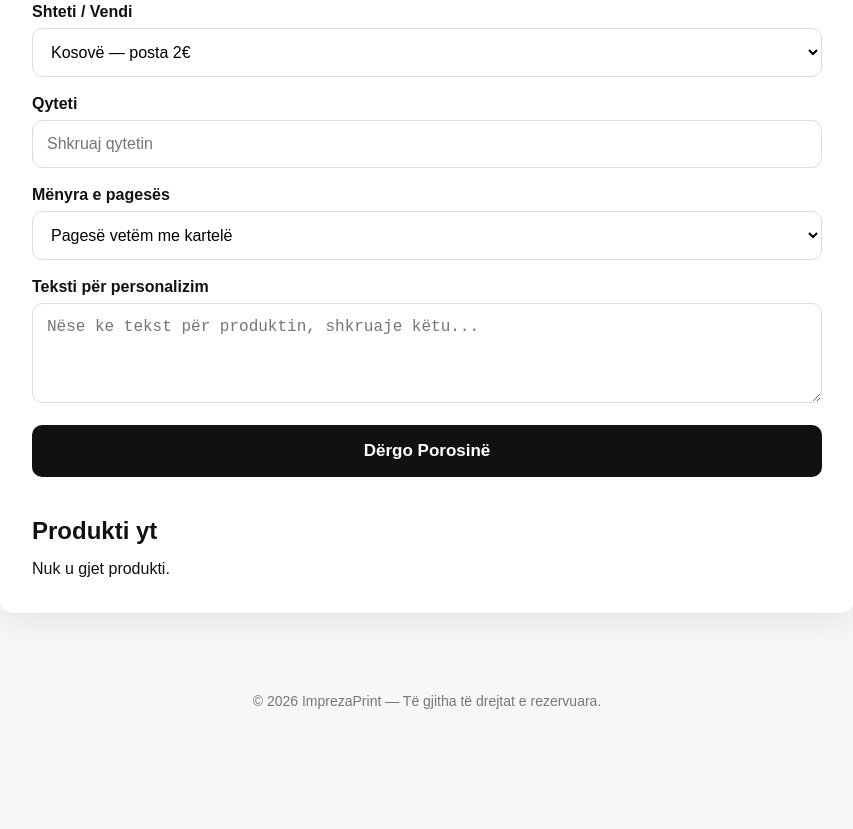
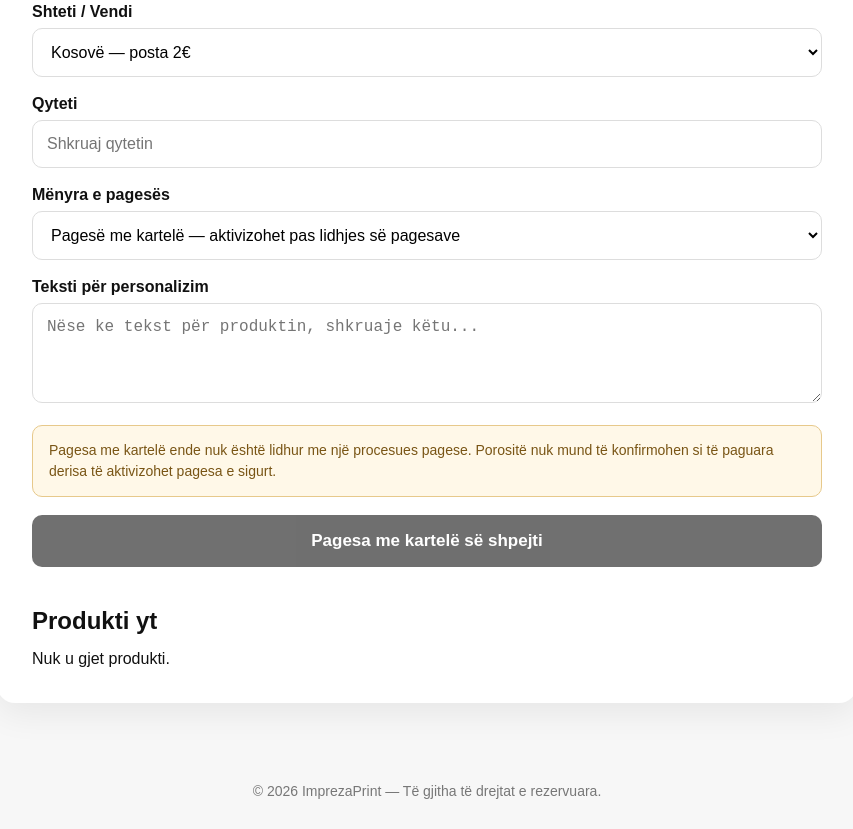
Before and after one commit to ledonbulliqi40-jpg/ImprezaPrint, a website: page frontend/checkout.html in a window 1280 px wide. Shown: the part 846-1675 px from the top of the page, without its empty margins (213-1066 px from the left). Before the commit the page ends 1585 px from the top, so only its background shows below. Drawn offline with Linux system fonts and the light colour scheme.

Commit message:
Prevent unpaid orders until card payments are configured

```diff
--- a/frontend/checkout.html
+++ b/frontend/checkout.html
@@ -166,6 +166,23 @@
         .submit-btn:hover {
             background: #333;
         }
+
+        .payment-notice {
+            padding: 14px 16px;
+            border: 1px solid #e7c98b;
+            border-radius: 10px;
+            background: #fff8e8;
+            color: #795515;
+            line-height: 1.5;
+            font-size: 14px;
+        }
+
+        .submit-btn:disabled {
+            opacity: 0.6;
+            cursor: not-allowed;
+        }
+
+
 
         .submit-btn:disabled {
             opacity: 0.6;
@@ -419,7 +436,7 @@
                     </option>
 
                     <option value="card" selected>
-                        Pagesë vetëm me kartelë
+                        Pagesë me kartelë — aktivizohet pas lidhjes së pagesave
                     </option>
 
                 </select>
@@ -438,12 +455,19 @@
             </div>
 
 
+            <p class="payment-notice">
+                Pagesa me kartelë ende nuk është lidhur me një procesues pagese.
+                Porositë nuk mund të konfirmohen si të paguara derisa të aktivizohet pagesa e sigurt.
+            </p>
+
             <button
                 type="submit"
                 class="submit-btn"
                 id="submitBtn"
+                disabled
+                title="Aktivizo pagesat me kartelë për të vazhduar"
             >
-                Dërgo Porosinë
+                Pagesa me kartelë së shpejti
             </button>
 
         </form>
```
